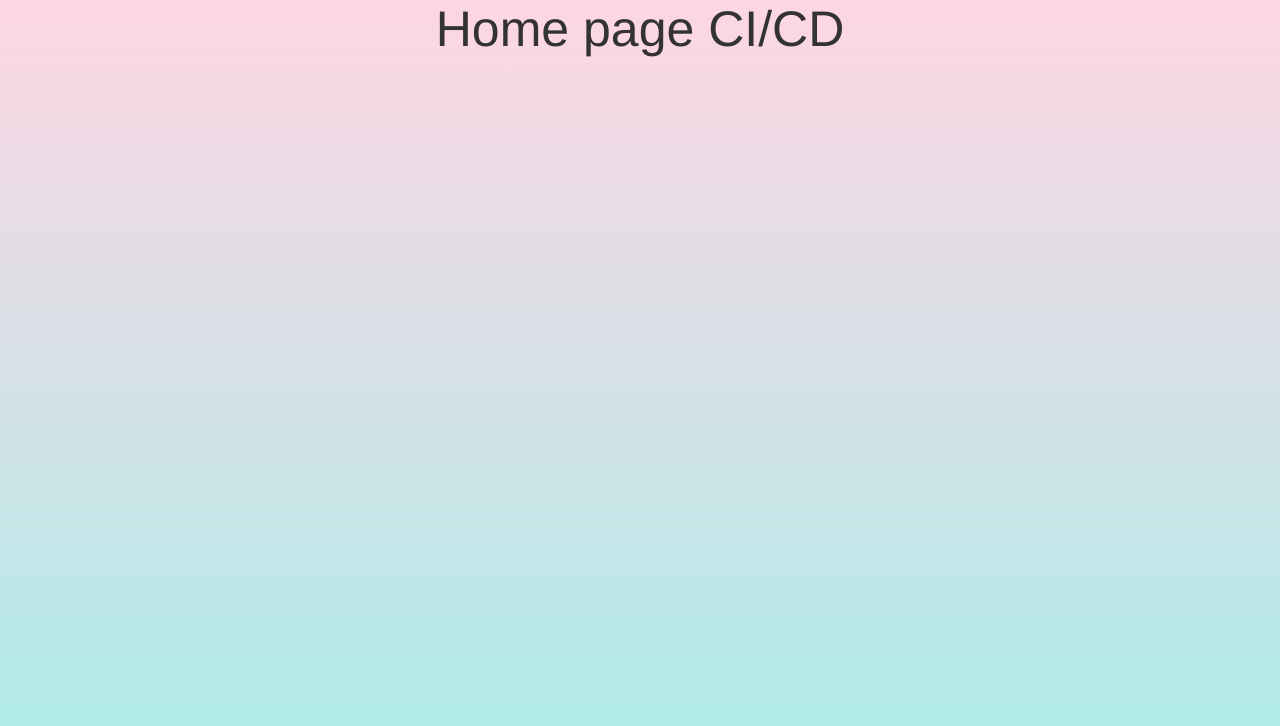
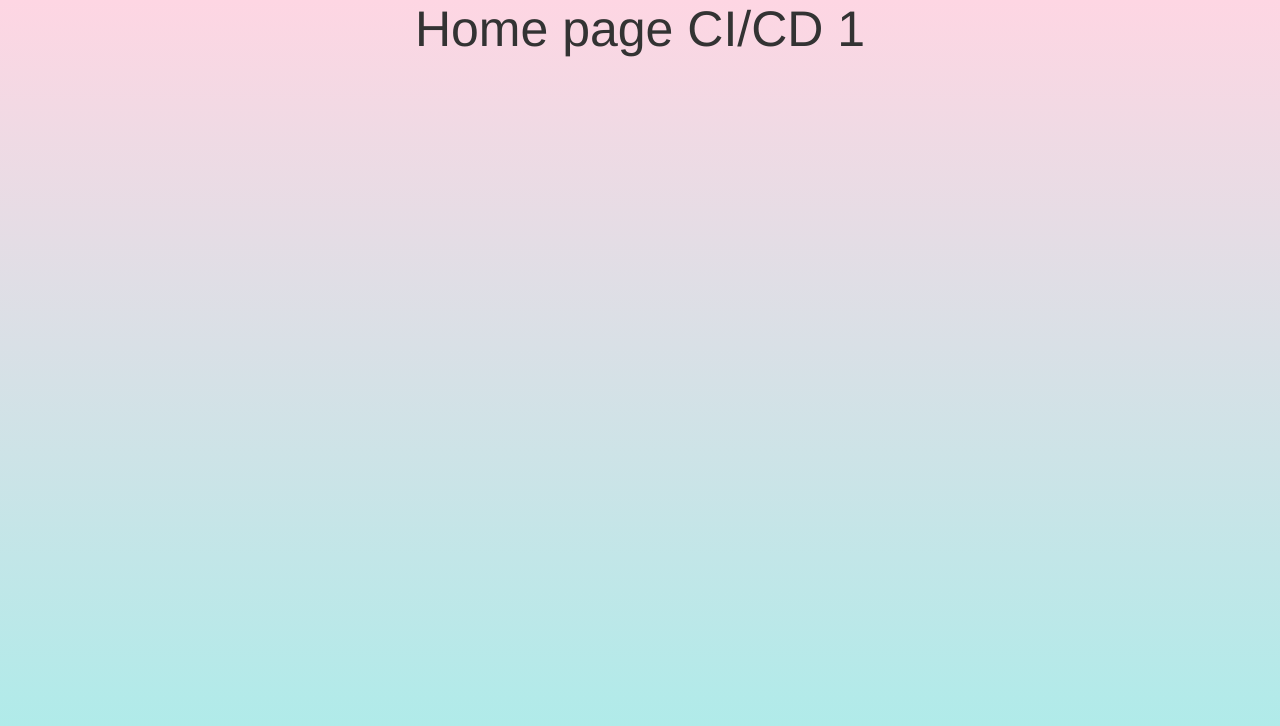
Before and after one commit to Luctaurus/vite-react-ts-template, a React (Vite) app: page / in a window 1280 px wide. Shown: the top 726 px of the page. Built offline with nearby package versions, Linux system fonts and the light colour scheme.

Commit message:
test: CI/CD1

```diff
--- a/src/components/ContainerComponent/index.tsx
+++ b/src/components/ContainerComponent/index.tsx
@@ -3,7 +3,7 @@ import styles from './index.module.less';
 const ContainerComponent = () => {
 	return (
 		<div className={styles.containerBox}>
-			Home page CI/CD
+			Home page CI/CD 1
 		</div>
 	);
 };
```
